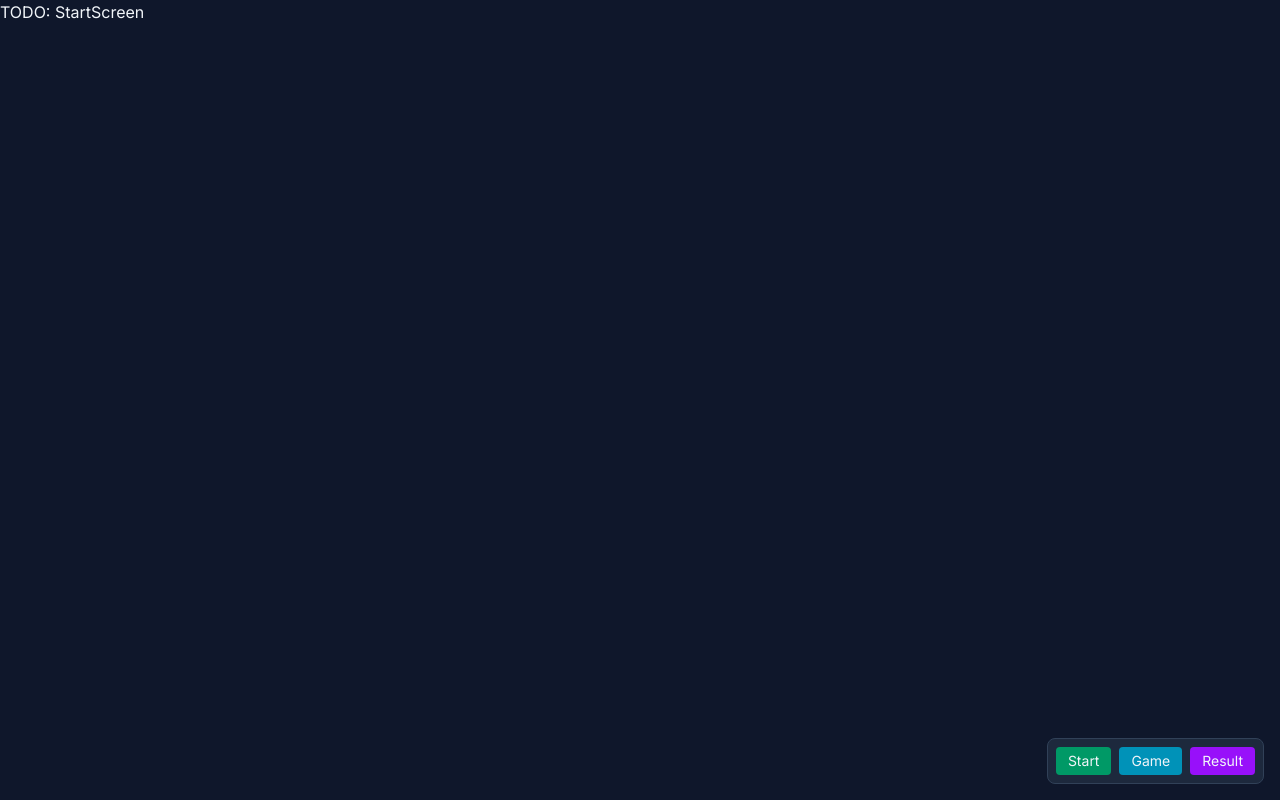
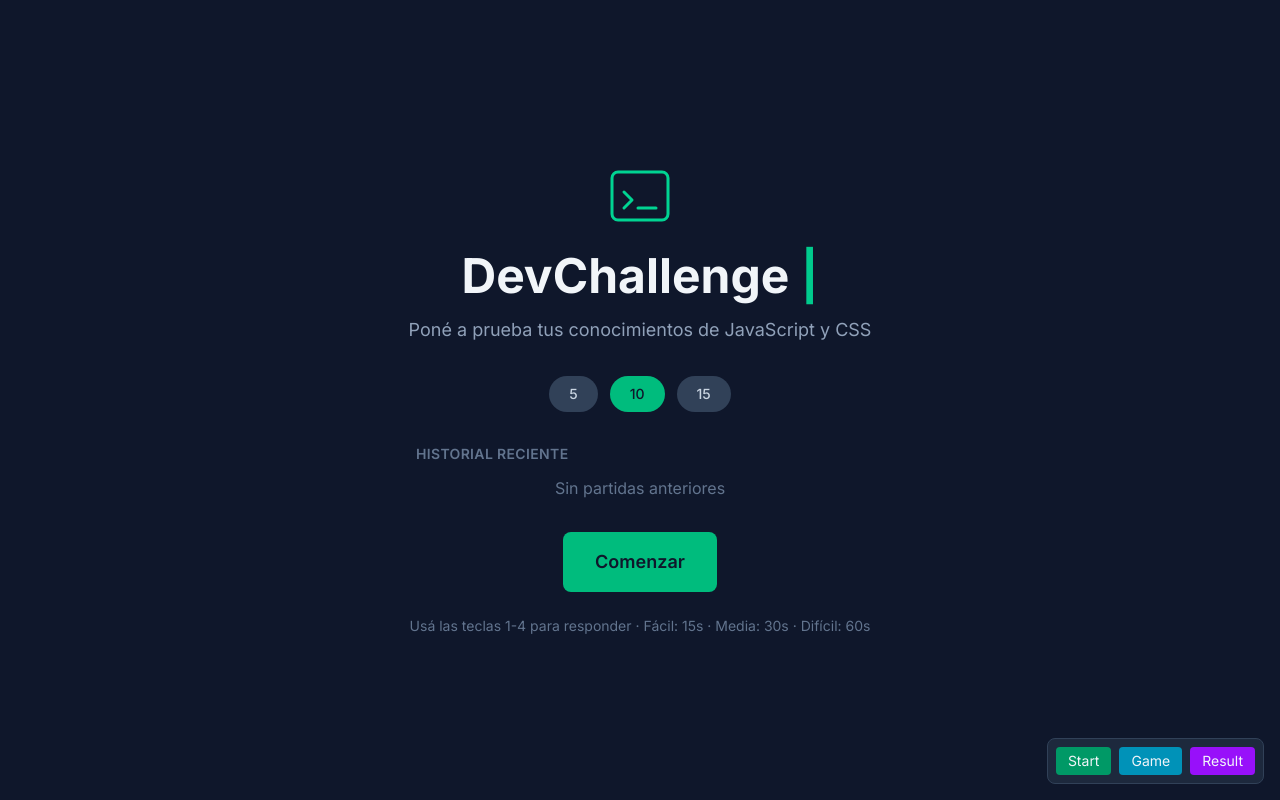
Before and after one commit to JoseDavidGarciaDowning/proyecto-personal-multimedios, a Vue app: page / in a window 1280 px wide. Built offline with nearby package versions, Linux system fonts and the light colour scheme.

Commit message:
feat: implement start screen with typing effect and question selector

```diff
--- a/src/components/screens/StartScreen.vue
+++ b/src/components/screens/StartScreen.vue
@@ -1,3 +1,103 @@
+<script setup lang="ts">
+import { ref, onMounted } from 'vue'
+import { useGameStore } from '../../stores/gameStore'
+import { formatRelativeDate } from '../../composables/useRelativeTime'
+
+const store = useGameStore()
+
+const TITLE = 'DevChallenge'
+const displayedTitle = ref('')
+const isTypingComplete = ref(false)
+const isLoading = ref(true)
+
+onMounted(async () => {
+  let index = 0
+  const intervalId = setInterval(() => {
+    if (index < TITLE.length) {
+      displayedTitle.value += TITLE[index]
+      index++
+    } else {
+      clearInterval(intervalId)
+      isTypingComplete.value = true
+    }
+  }, 100)
+
+  await store.loadQuestions()
+  isLoading.value = false
+})
+</script>
+
 <template>
-  <div>TODO: StartScreen</div>
+  <div class="flex min-h-screen flex-col items-center justify-center">
+    <svg
+      class="mb-6 h-16 w-16 text-emerald-400"
+      viewBox="0 0 64 64"
+      fill="none"
+      xmlns="http://www.w3.org/2000/svg"
+      aria-hidden="true"
+    >
+      <rect x="4" y="8" width="56" height="48" rx="6" stroke="currentColor" stroke-width="3" />
+      <path d="M16 28l8 8-8 8" stroke="currentColor" stroke-width="3" stroke-linecap="round" stroke-linejoin="round" />
+      <line x1="30" y1="44" x2="48" y2="44" stroke="currentColor" stroke-width="3" stroke-linecap="round" />
+    </svg>
+    <h1 class="mb-4 text-5xl font-bold text-slate-100">
+      {{ displayedTitle }}
+      <span v-if="isTypingComplete" class="animate-pulse text-emerald-400">|</span>
+    </h1>
+    <p class="mb-8 text-lg text-slate-400">
+      Poné a prueba tus conocimientos de JavaScript y CSS
+    </p>
+    <div class="mb-8 flex gap-3">
+      <button
+        v-for="count in ([5, 10, 15] as const)"
+        :key="count"
+        @click="store.questionCount = count"
+        :class="[
+          'rounded-full px-5 py-2 text-sm font-medium transition',
+          store.questionCount === count
+            ? 'bg-emerald-500 text-slate-900'
+            : 'bg-slate-700 text-slate-300 hover:bg-slate-600',
+        ]"
+      >
+        {{ count }}
+      </button>
+    </div>
+    <div class="mb-8 w-full max-w-md">
+      <h2 class="mb-3 text-sm font-semibold uppercase tracking-wide text-slate-500">
+        Historial reciente
+      </h2>
+      <div v-if="store.history.length === 0" class="text-center text-slate-500">
+        Sin partidas anteriores
+      </div>
+      <ul v-else class="space-y-2">
+        <li
+          v-for="(entry, index) in store.history.slice(0, 3)"
+          :key="index"
+          class="flex items-center justify-between rounded-lg bg-slate-800 px-4 py-3"
+        >
+          <span class="text-slate-300">
+            {{ entry.correct }}/{{ entry.total }} correctas
+          </span>
+          <span class="text-sm text-slate-500">
+            {{ formatRelativeDate(entry.date) }}
+          </span>
+        </li>
+      </ul>
+    </div>
+    <button
+      @click="store.startGame()"
+      :disabled="isLoading"
+      :class="[
+        'rounded-lg px-8 py-4 text-lg font-semibold transition',
+        isLoading
+          ? 'cursor-not-allowed bg-slate-700 text-slate-500'
+          : 'bg-emerald-500 text-slate-900 hover:bg-emerald-400',
+      ]"
+    >
+      {{ isLoading ? 'Cargando...' : 'Comenzar' }}
+    </button>
+    <p class="mt-6 text-sm text-slate-500">
+      Usá las teclas 1-4 para responder · Fácil: 15s · Media: 30s · Difícil: 60s
+    </p>
+  </div>
 </template>
--- /dev/null
+++ b/src/composables/useRelativeTime.ts
@@ -0,0 +1,17 @@
+export function formatRelativeDate(isoString: string): string {
+  const date = new Date(isoString)
+  const now = new Date()
+  const diffMs = now.getTime() - date.getTime()
+  const diffMinutes = Math.floor(diffMs / (1000 * 60))
+  const diffHours = Math.floor(diffMs / (1000 * 60 * 60))
+  const diffDays = Math.floor(diffMs / (1000 * 60 * 60 * 24))
+
+  if (diffMinutes < 1) return 'hace un momento'
+  if (diffMinutes < 60) return `hace ${diffMinutes} minuto${diffMinutes === 1 ? '' : 's'}`
+  if (diffHours < 24) return `hace ${diffHours} hora${diffHours === 1 ? '' : 's'}`
+  if (diffDays < 7) return `hace ${diffDays} día${diffDays === 1 ? '' : 's'}`
+
+  const day = String(date.getDate()).padStart(2, '0')
+  const month = String(date.getMonth() + 1).padStart(2, '0')
+  return `${day}/${month}`
+}
```
